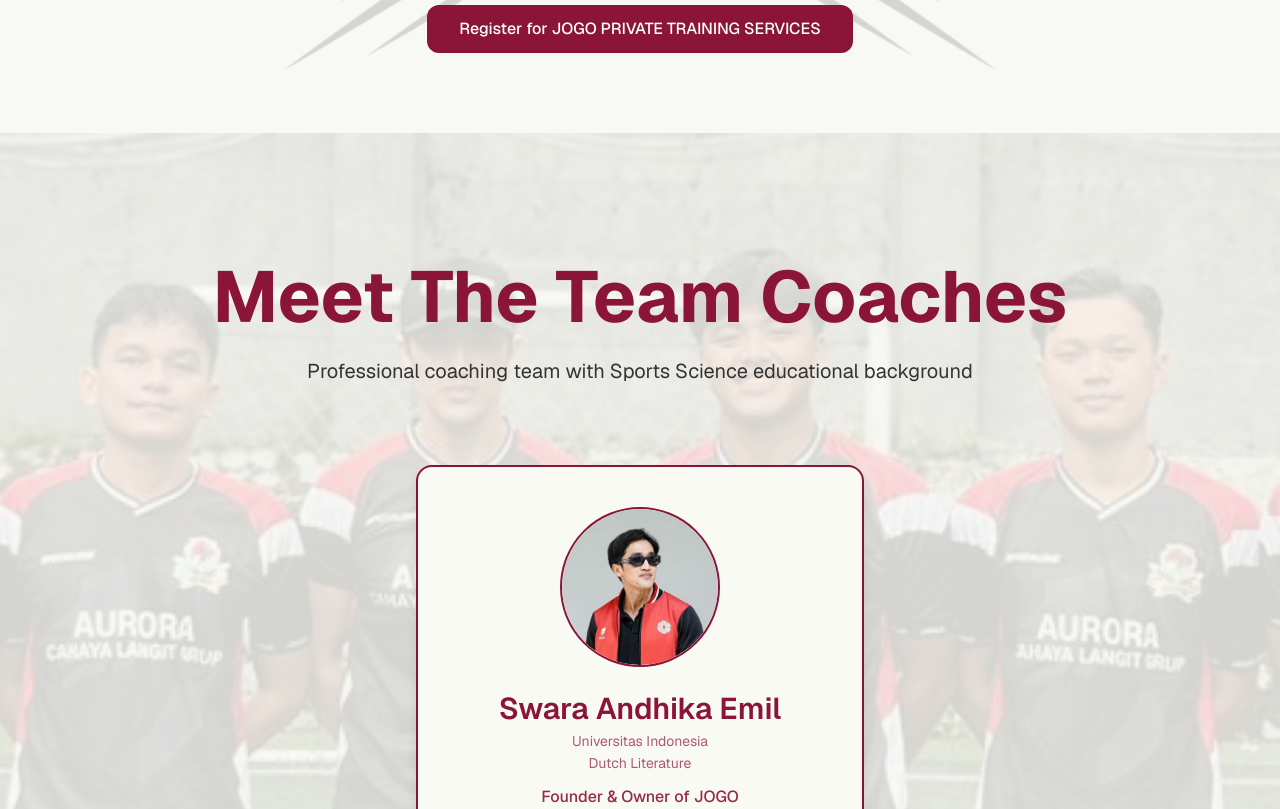
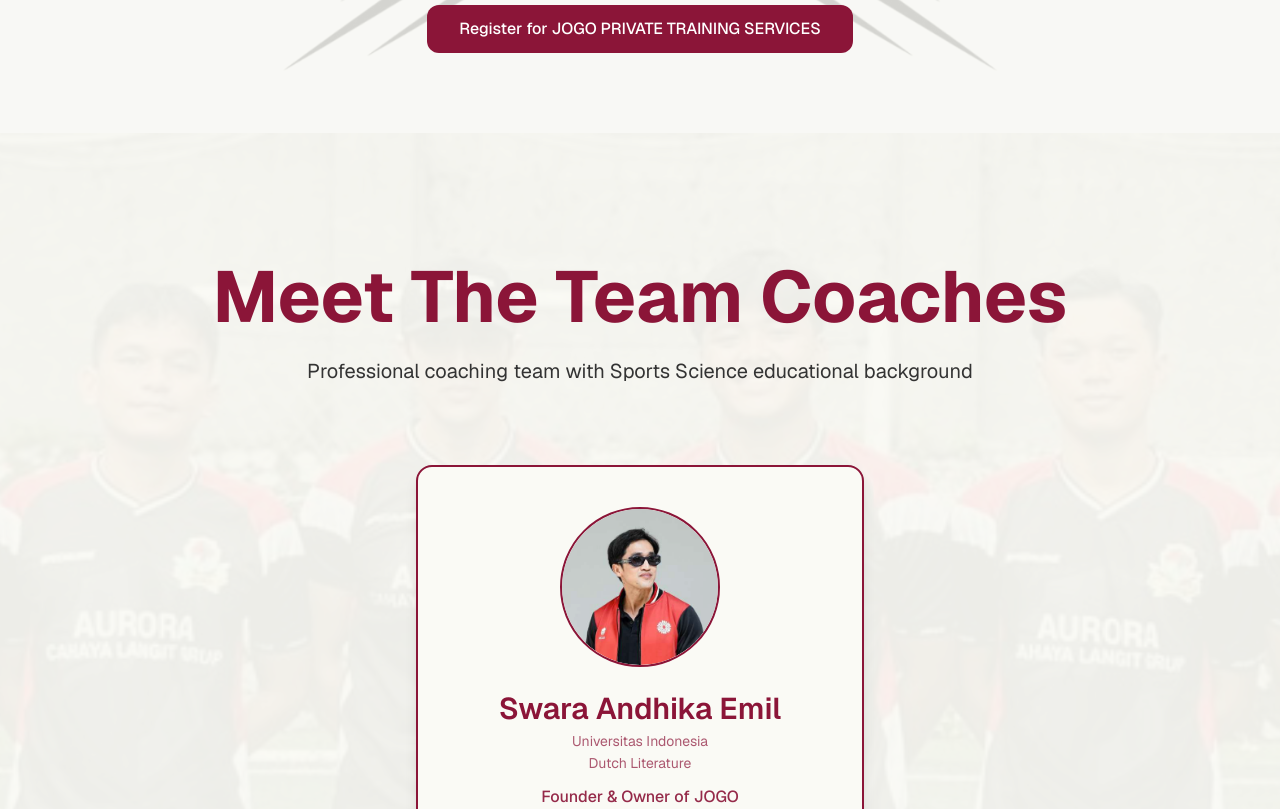
Before and after one commit to DrRhea/badailautasmara-web, a Next.js app: page / in a window 1280 px wide. Shown: the part 4011-4820 px from the top of the page. Built offline with nearby package versions, Linux system fonts and the light colour scheme.

Commit message:
Naikkan opacity overlay background Meet The Team Coaches dari 0.85 ke 0.95

```diff
--- a/src/components/CoachesSection.tsx
+++ b/src/components/CoachesSection.tsx
@@ -90,7 +90,7 @@
           priority
         />
         {/* Overlay untuk readability */}
-        <div className="absolute inset-0" style={{ backgroundColor: 'rgba(250, 250, 245, 0.85)' }}></div>
+        <div className="absolute inset-0" style={{ backgroundColor: 'rgba(250, 250, 245, 0.95)' }}></div>
       </div>
 
       <div className="relative z-10 max-w-7xl mx-auto px-4 sm:px-6 lg:px-8">
```
